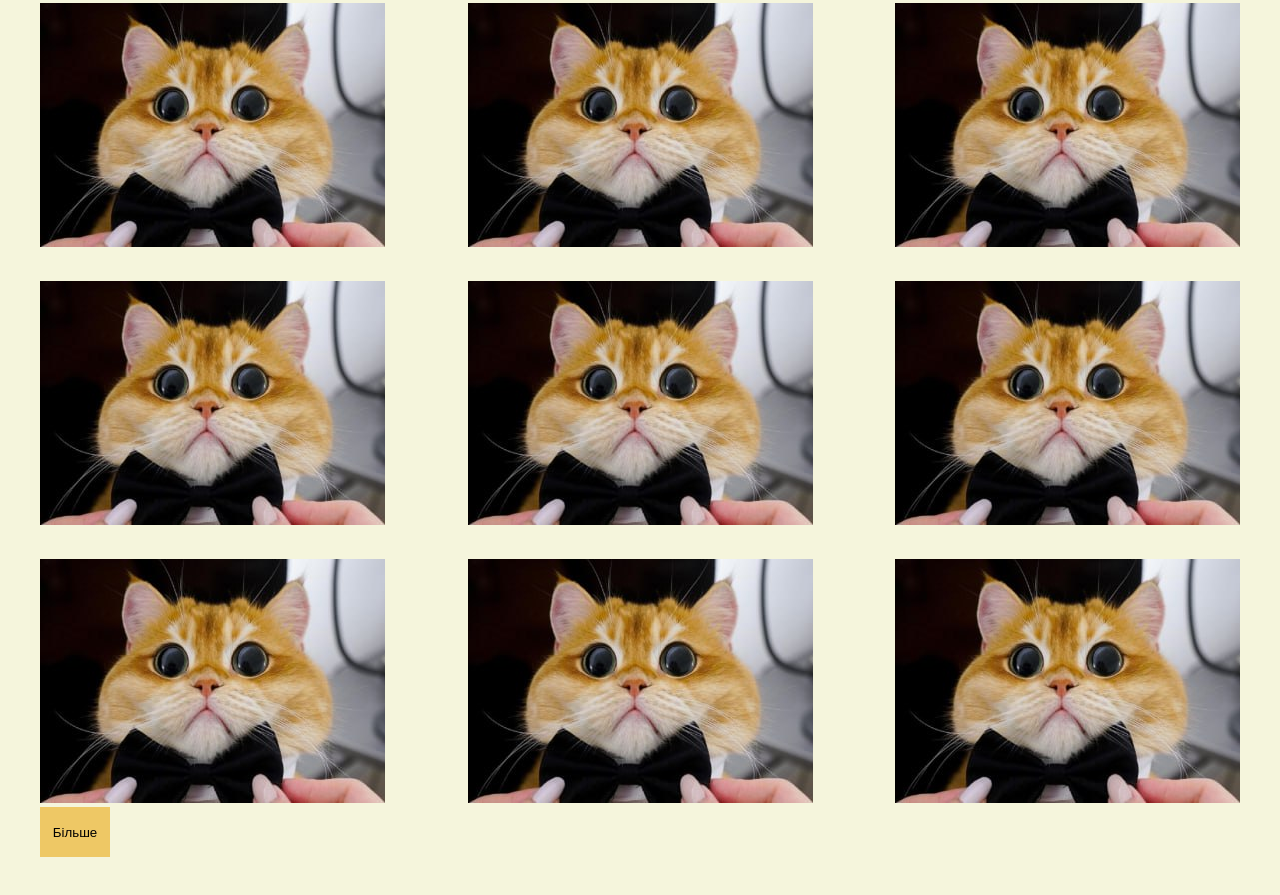
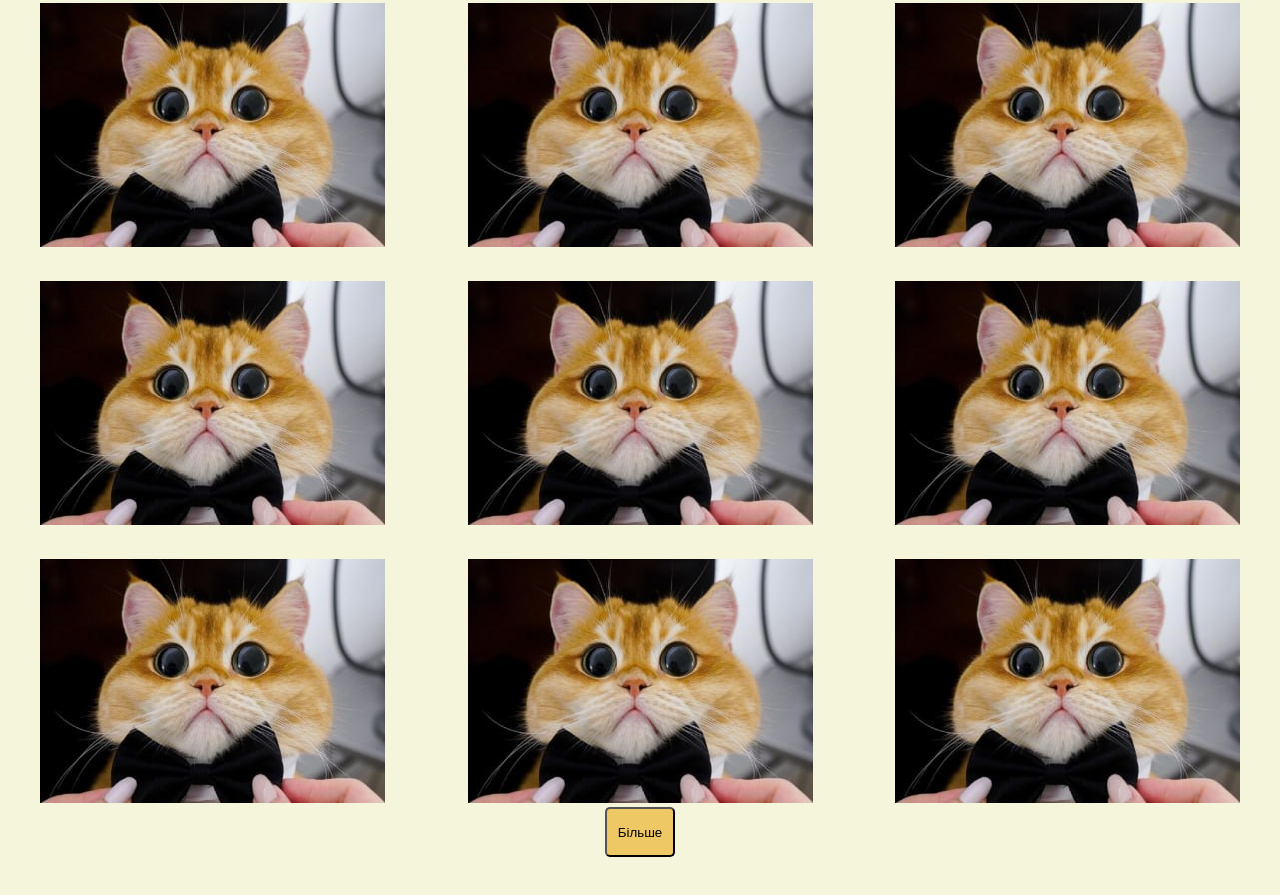
Before and after one commit to vladyslav599/hw-12, a plain HTML site: page index.html in a window 1280 px wide. Shown: the part 661-1556 px from the top of the page. Drawn offline with Linux system fonts and the light colour scheme.

Commit message:
Add files via upload

```diff
--- a/index.html
+++ b/index.html
@@ -77,11 +77,7 @@
                         <img src="cat.jpg" alt="Котик">
                     </li>
                 </ul>
-                <ul>
-                    <li>
                         <button class="btn">Більше</button>
-                    </li>
-                </ul>
             </div>
         </section>
     </main>
--- a/style.css
+++ b/style.css
@@ -47,8 +47,12 @@ ul{
 }
 .btn{
     background-color: rgb(238, 200, 101);
-    border:5px;
+    border-radius:5px;
     height: 50px;
     width: 70px;
-    justify-content: center;
+    margin: auto;
+    display: block;
 }
+.btn:hover{
+    background-color: rgb(93, 67, 33);
+}
```
